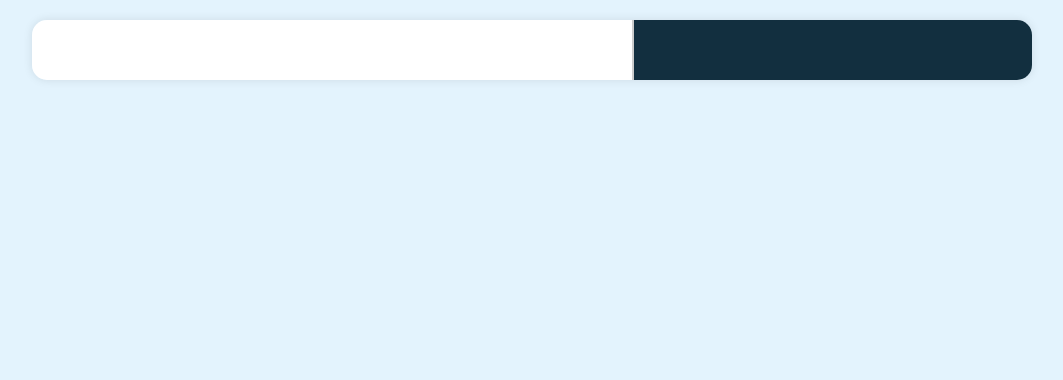
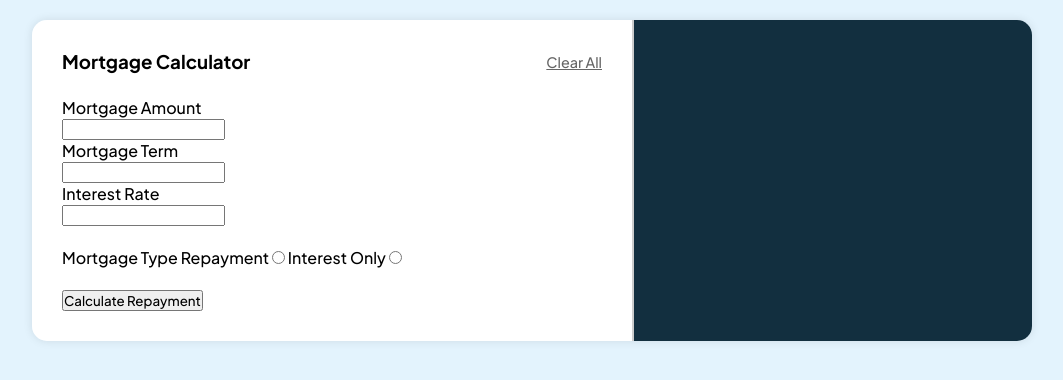
Before and after one commit to aishwaryagaikwad21/js_projects, a plain HTML site: page mortgage-repayment-calculator-main/index.html in a window 1280 px wide. Shown: the whole page, without its empty margins (108-1171 px from the left). Drawn offline with Linux system fonts and the light colour scheme.

Commit message:
basic sass

```diff
--- a/mortgage-repayment-calculator-main/index.html
+++ b/mortgage-repayment-calculator-main/index.html
@@ -12,6 +12,35 @@
 <div class="main" id="main">
 
   <div class="calculator" id="calculator">
+    <div class="title">
+      <h3>Mortgage Calculator</h3>
+      <button class="clear_all">Clear All</button>
+    </div>
+
+    <form class="form">
+
+      <label for="amount">Mortgage Amount</label><br>
+      <input type="number" id="amount">
+
+      <div class="term_rate">
+        <label for="term">Mortgage Term</label><br>
+        <input type="number" name="term" id="term"><br>
+
+        <label for="rate">Interest Rate</label><br>
+        <input type="number" name="rate" id="rate">
+      </div><br>
+
+      <label for="mortgage_type">Mortgage Type</label>
+
+      <label for="repayment">Repayment</label>
+      <input type="radio" name="mortgage_type" value="repayment" id="repayment">
+
+      <label for="interest">Interest Only</label>
+      <input type="radio" name="mortgage_type" value="interest" id="interest"> <br>
+      <br>
+      <button type="submit">Calculate Repayment</button>
+    </form>
+
   </div>
 
   <div class="results" id="results">
--- a/mortgage-repayment-calculator-main/scss/style.scss
+++ b/mortgage-repayment-calculator-main/scss/style.scss
@@ -32,6 +32,36 @@ body{
   padding: 30px;
   background-color: hsl(0, 0%, 100%);
   min-width: 300px;
+
+  .title{
+    display: flex;
+    justify-content: space-between;
+    align-items: center;
+    margin-bottom: 1.5rem;
+
+    h3{
+        font-weight: 700;
+    }
+
+    .clear_all{
+        background: transparent;
+      border: none;
+      color: #666;
+      font-size: 0.9rem;
+      cursor: pointer;
+      text-decoration: underline;
+    }
+  }
+}
+
+.form{
+
+    gap: 1rem;
+    label{
+        font-weight: 500;
+        margin-bottom: 0.3rem;
+    }
+
 }
 
 .results {
```
Also changed, not shown: mortgage-repayment-calculator-main/css/style.css, 1 other file.
